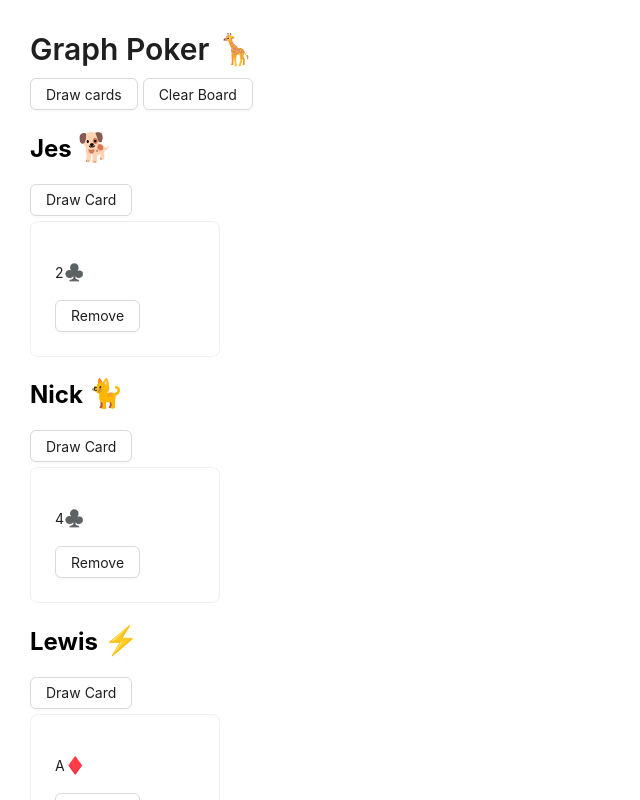
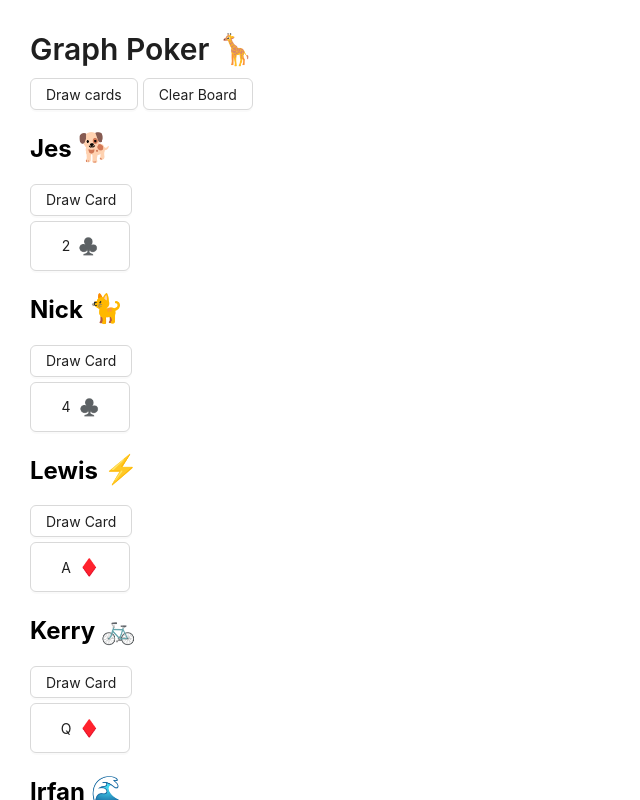
Before and after one commit to ErnestChiu2023/graphpoker, a React (Create React App) app: page / in a window 1280 px wide. Both pictures are taken after a click on the button "Draw cards". Shown: the top 800 px of the page, without its empty margins (0-640 px from the left). Built offline with nearby package versions, Linux system fonts and the light colour scheme.

Commit message:
feat(graph-poker): fixed emoji colors and deactivated bjon and ernest

```diff
--- a/package.json
+++ b/package.json
@@ -18,10 +18,9 @@
     "build": "react-scripts build",
     "test": "react-scripts test",
     "eject": "react-scripts eject",
-    "predeploy" : "npm run build",
-    "deploy" : "gh-pages -d build"
+    "predeploy": "npm run build",
+    "deploy": "gh-pages -d build"
   },
-
   "eslintConfig": {
     "extends": [
       "react-app",
--- a/src/App.js
+++ b/src/App.js
@@ -1,5 +1,5 @@
 import React, { useState } from "react";
-import { Card, Button, Col, Row, Typography } from "antd";
+import { Button, Col, Row, Typography } from "antd";
 const PokerApp = () => {
   // Use React's useState hook to keep track of the game state,
   // including the players and their hands
@@ -10,9 +10,9 @@ const PokerApp = () => {
       { name: "Lewis", hand: [] },
       { name: "Kerry", hand: [] },
       { name: "Irfan", hand: [] },
-      { name: "Ryan", hand: [] },
-      { name: "Ernest", hand: [] },
-      { name: "Bjon", hand: [] },
+      // { name: "Ryan", hand: [] },
+      // { name: "Ernest", hand: [] },
+      // { name: "Bjon", hand: [] },
       { name: "Jim", hand: [] },
       { name: "Gary", hand: [] },
     ],
@@ -27,9 +27,9 @@ const PokerApp = () => {
         { name: "Lewis", hand: [] },
         { name: "Kerry", hand: [] },
         { name: "Irfan", hand: [] },
-        { name: "Ryan", hand: [] },
-        { name: "Ernest", hand: [] },
-        { name: "Bjon", hand: [] },
+        // { name: "Ryan", hand: [] },
+        // { name: "Ernest", hand: [] },
+        // { name: "Bjon", hand: [] },
         { name: "Jim", hand: [] },
         { name: "Gary", hand: [] },
       ],
@@ -157,13 +157,13 @@ const PokerApp = () => {
 
   const renderSuit = (suit) => {
     if (suit === "hearts") {
-      return <h3 style={{ display: "inline" }}>❤️</h3>;
+      return <h3 style={{ display: "inline", color: "red" }}>♥️</h3>;
     } else if (suit === "spades") {
       return <h3 style={{ display: "inline" }}>♠️</h3>;
     } else if (suit === "clubs") {
       return <h3 style={{ display: "inline" }}>♣️</h3>;
     } else {
-      return <h3 style={{ display: "inline" }}>♦️</h3>;
+      return <h3 style={{ display: "inline", color: "red" }}>♦️</h3>;
     }
   };
 
@@ -190,7 +190,6 @@ const PokerApp = () => {
       case "Ernest": {
         return <h3 style={{ display: "inline" }}>🎱</h3>;
       }
-
       case "Bjon": {
         return <h3 style={{ display: "inline" }}>🔥</h3>;
       }
@@ -229,20 +228,24 @@ const PokerApp = () => {
           <h2>
             {player.name} {renderUserEmoji(player.name)}
           </h2>
-          <Button onClick={() => drawCard(player)} disabled={5 <= player.hand.length}>Draw Card</Button>
+          <Button
+            onClick={() => drawCard(player)}
+            disabled={5 <= player.hand.length}
+          >
+            Draw Card
+          </Button>
           <div style={{ marginTop: "5px" }}>
-            <Row gutter={16}>
+            <Row gutter={8}>
               {player.hand.map((card, index) => (
-                <Col span={4} key={card.code}>
-                  <Card key={card.suit + card.value}>
-                    <p>
-                      {card.value}
-                      {renderSuit(card.suit)}
-                    </p>
-                    <Button onClick={() => removeCard(player, index)}>
-                      Remove
-                    </Button>
-                  </Card>
+                <Col span={1.5} key={card.code}>
+                  <Button
+                    key={card.suit + card.value}
+                    onClick={() => removeCard(player, index)}
+                    style={{ width: "100px", height: "50px" }}
+                  >
+                    {card.value}
+                    {renderSuit(card.suit)}
+                  </Button>
                 </Col>
               ))}
             </Row>
```
